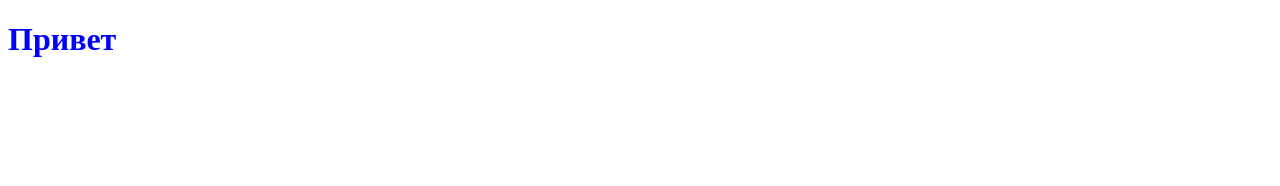
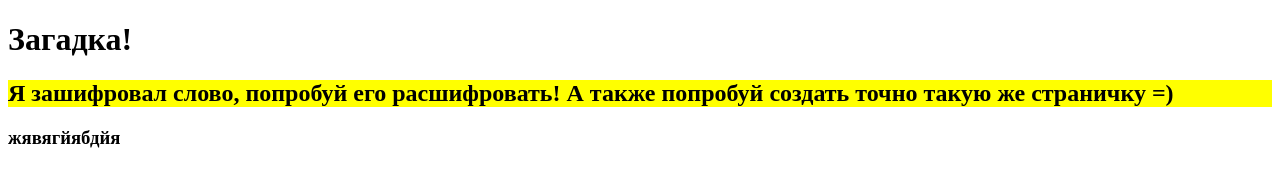
Before and after one commit to Gentemen/Gentemen.github.io, a plain HTML site: page homework5.html in a window 1280 px wide. Drawn offline with Linux system fonts and the light colour scheme.

Commit message:
Add files via upload

```diff
--- a/homework5.html
+++ b/homework5.html
@@ -6,15 +6,16 @@
     <meta name="viewport" content="width=device-width, initial-scale=1.0">
     <title>Document</title>
     <style>
-        h1{
-            color: blue;
+        h2{
+            background-color: yellow;
         }
-
 
     </style>
 </head>
 <body>
-    <h1>Привет</h1>
-    <h2></h2>
+    <h1>Загадка!</h1>
+    <h2>Я зашифровал слово, попробуй его расшифровать! А также попробуй создать точно такую же страничку =)
+    </h2>
+    <h3>жявягйябдйя</h3>
 </body>
 </html>
```
